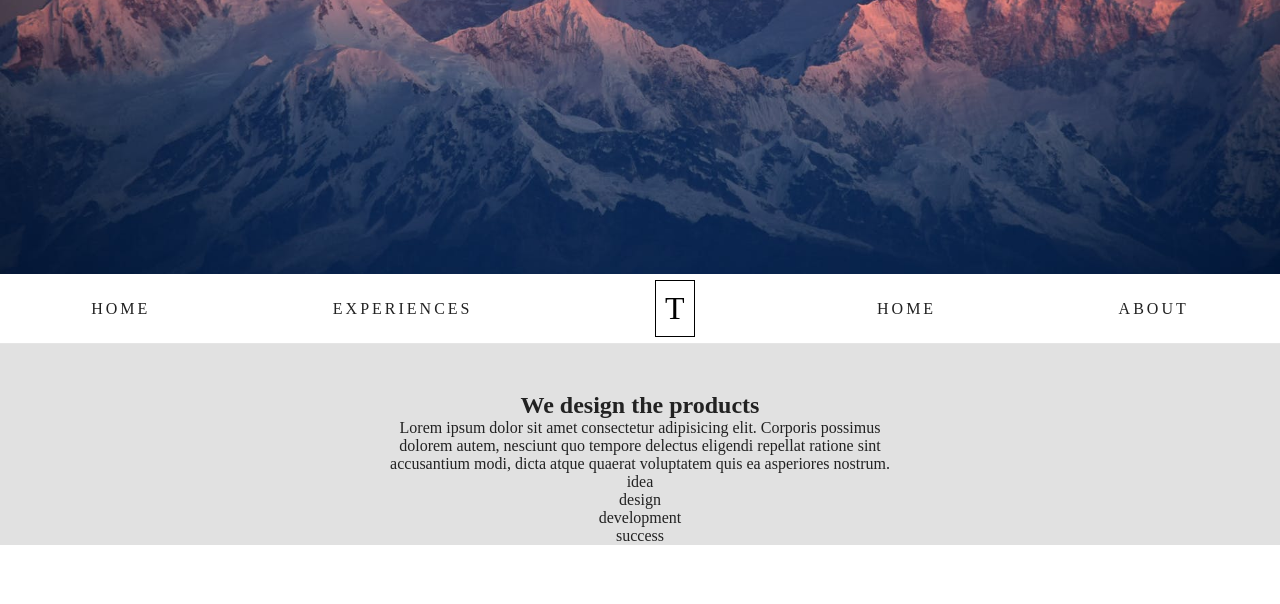
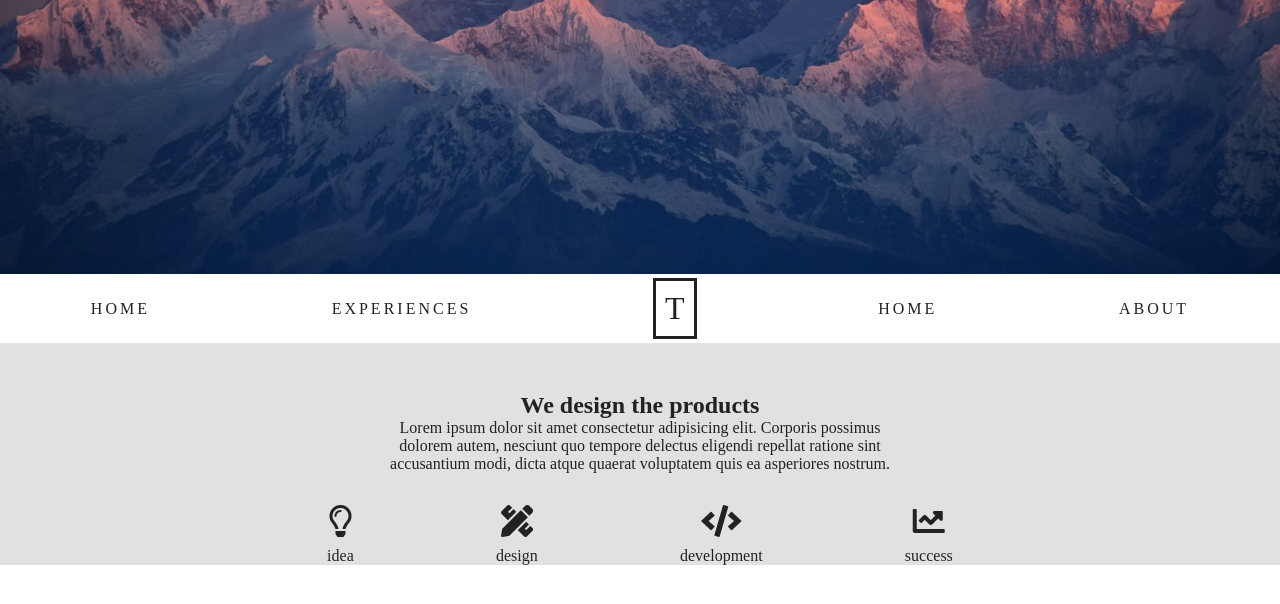
Before and after one commit to lautarolazzeri/MinimalWeb, a plain HTML site: page index.html in a window 1280 px wide. Shown: the part 366-970 px from the top of the page. Drawn offline with Linux system fonts and the light colour scheme.

Commit message:
cambie la seccion de main

```diff
--- a/index.html
+++ b/index.html
@@ -50,7 +50,7 @@
     </header>
     <section class="main">
       <h2>We design the products</h2>
-      <p class="">
+      <p class="main-text">
         Lorem ipsum dolor sit amet consectetur adipisicing elit. Corporis
         possimus dolorem autem, nesciunt quo tempore delectus eligendi repellat
         ratione sint accusantium modi, dicta atque quaerat voluptatem quis ea
@@ -58,15 +58,19 @@
       </p>
       <div class="icons">
         <div class="icon">
+          <i class="far fa-lightbulb"></i>
           <p>idea</p>
         </div>
         <div class="icon">
+          <i class="fas fa-pencil-ruler"></i>
           <p>design</p>
         </div>
         <div class="icon">
+          <i class="fas fa-code"></i>
           <p>development</p>
         </div>
         <div class="icon">
+          <i class="fas fa-chart-line"></i>
           <p>success</p>
         </div>
       </div>
--- a/styles.css
+++ b/styles.css
@@ -45,7 +45,28 @@ header{
 
 .main p {
   margin: 0 auto;
+}
+.main-text {
   width: 40%;
+}
+.icons{
+  padding-top: 2rem;
+  margin: 0 auto;
+  width: 60%;
+  display: flex;
+  justify-content: space-evenly;
+  align-items: center;
+}
+.icon{
+  margin: 0 auto;
+  width: fit-content;
+}
+.icon i{
+  font-size: 2rem;
+  margin-bottom: .6rem ;
+}
+.icon::after{
+  background-image: url(images/mountain.jpeg);
 }
 .heroCont p{
     color: #fff;
@@ -67,6 +88,7 @@ header{
 }
 .navigation span{
     font-size: 2rem;
-    border: 1px solid #000;
+    border: 3px solid #222;
+    color: #222;
     padding: 9px;
 }
```
